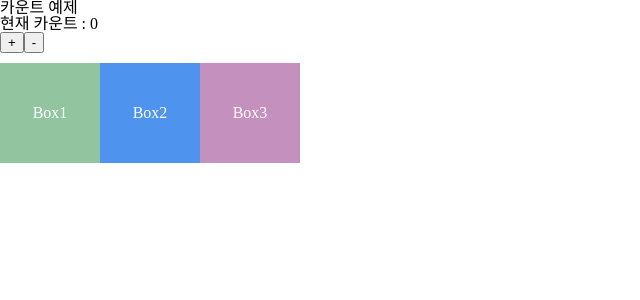
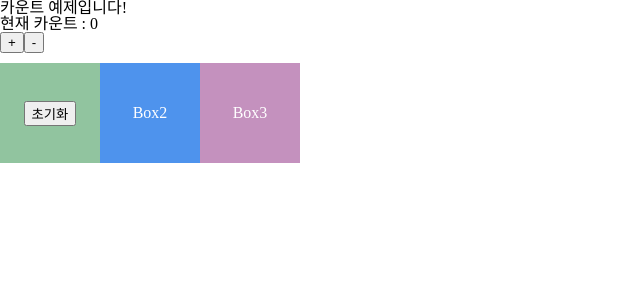
Before and after one commit to Haru-Im/react-video-course, a React (Create React App) app in the folder week-2/: page / in a window 1280 px wide. Shown: the top 300 px of the page, without its empty margins (0-640 px from the left). Built offline with nearby package versions, Linux system fonts and the light colour scheme.

Commit message:
usecallback

```diff
--- a/week-2/src/App.jsx
+++ b/week-2/src/App.jsx
@@ -1,8 +1,9 @@
 import "./App.css";
-import { useState } from "react";
+import { useCallback, useState } from "react";
 import Box1 from "./react-hooks/react.memo/Box1";
 import Box2 from "./react-hooks/react.memo/Box2";
 import Box3 from "./react-hooks/react.memo/Box3";
+import NewBox1 from "./react-hooks/usecallback/newBox1";
 
 const boxesStyle = {
   display: "flex",
@@ -21,17 +22,20 @@ function App() {
     setCount(count + 1);
   };
 
+  const initCount = useCallback(() => {
+    console.log(`[COUNT 변경] ${count}에서 0으로 변경되었습니다.`);
+    setCount(0);
+  }, [count]);
+
   return (
     <>
-      <h3>카운트 예제</h3>
+      <h3>카운트 예제입니다!</h3>
       <p>현재 카운트 : {count}</p>
       <button onClick={onPlusButtonClickHandler}>+</button>
       <button onClick={onMinusButtonClickHandler}>-</button>
       <div style={boxesStyle}>
-        <Box1 />
-
+        <NewBox1 initCount={initCount} />
         <Box2 />
-
         <Box3 />
       </div>
     </>
--- /dev/null
+++ b/week-2/src/react-hooks/usecallback/newBox1.jsx
@@ -0,0 +1,29 @@
+import React from "react";
+
+const boxStyle = {
+  width: "100px",
+  height: "100px",
+  backgroundColor: "#91c49f",
+  color: "white",
+
+  // 가운데 정렬 3종세트
+  display: "flex",
+  justifyContent: "center",
+  alignItems: "center",
+};
+
+function NewBox1({ initCount }) {
+  console.log("NewBox1이 렌더링되었습니다.");
+
+  const onInitButtonClickHandler = () => {
+    initCount();
+  };
+
+  return (
+    <div style={boxStyle}>
+      <button onClick={onInitButtonClickHandler}>초기화</button>
+    </div>
+  );
+}
+
+export default React.memo(NewBox1);
```
